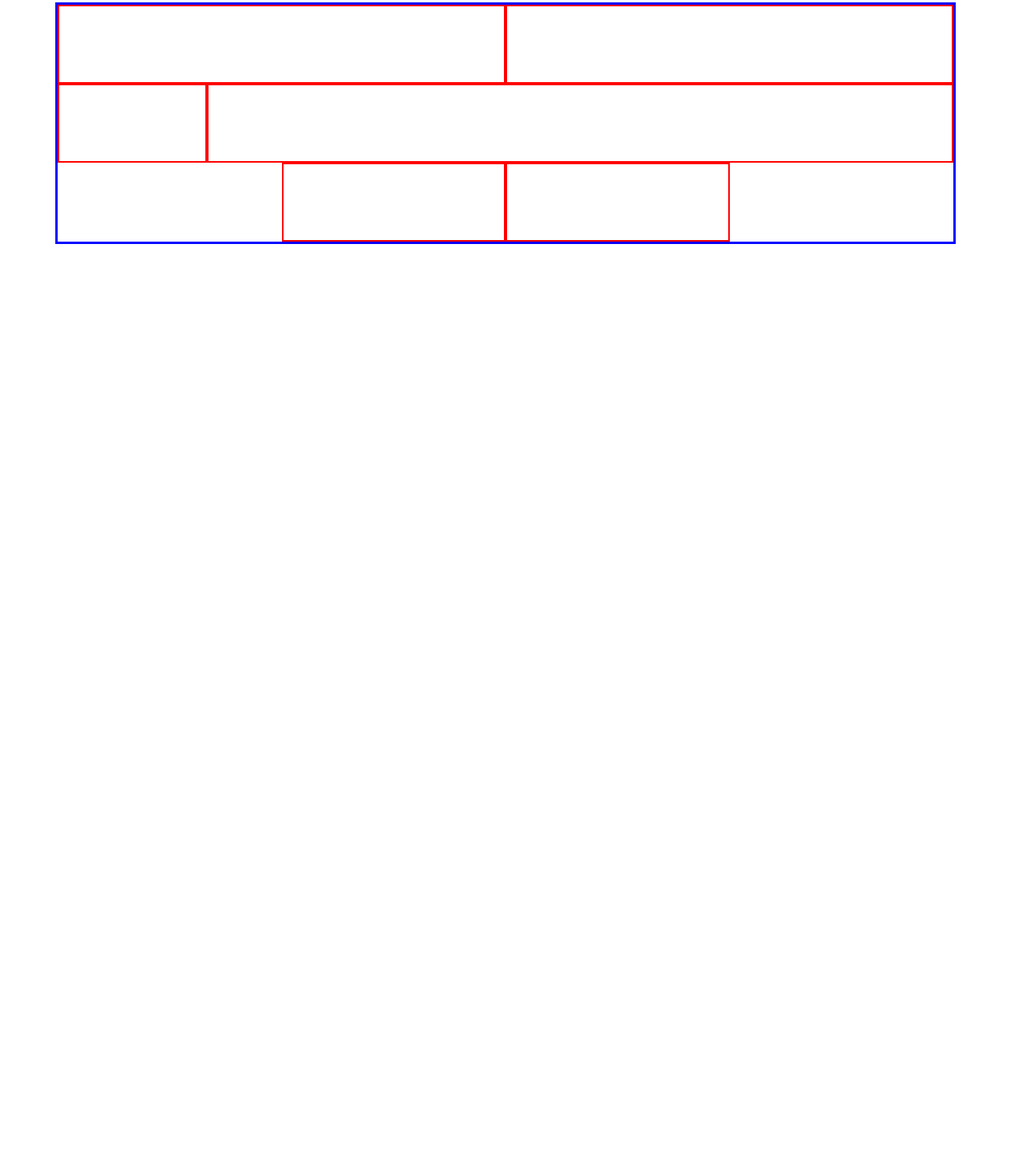
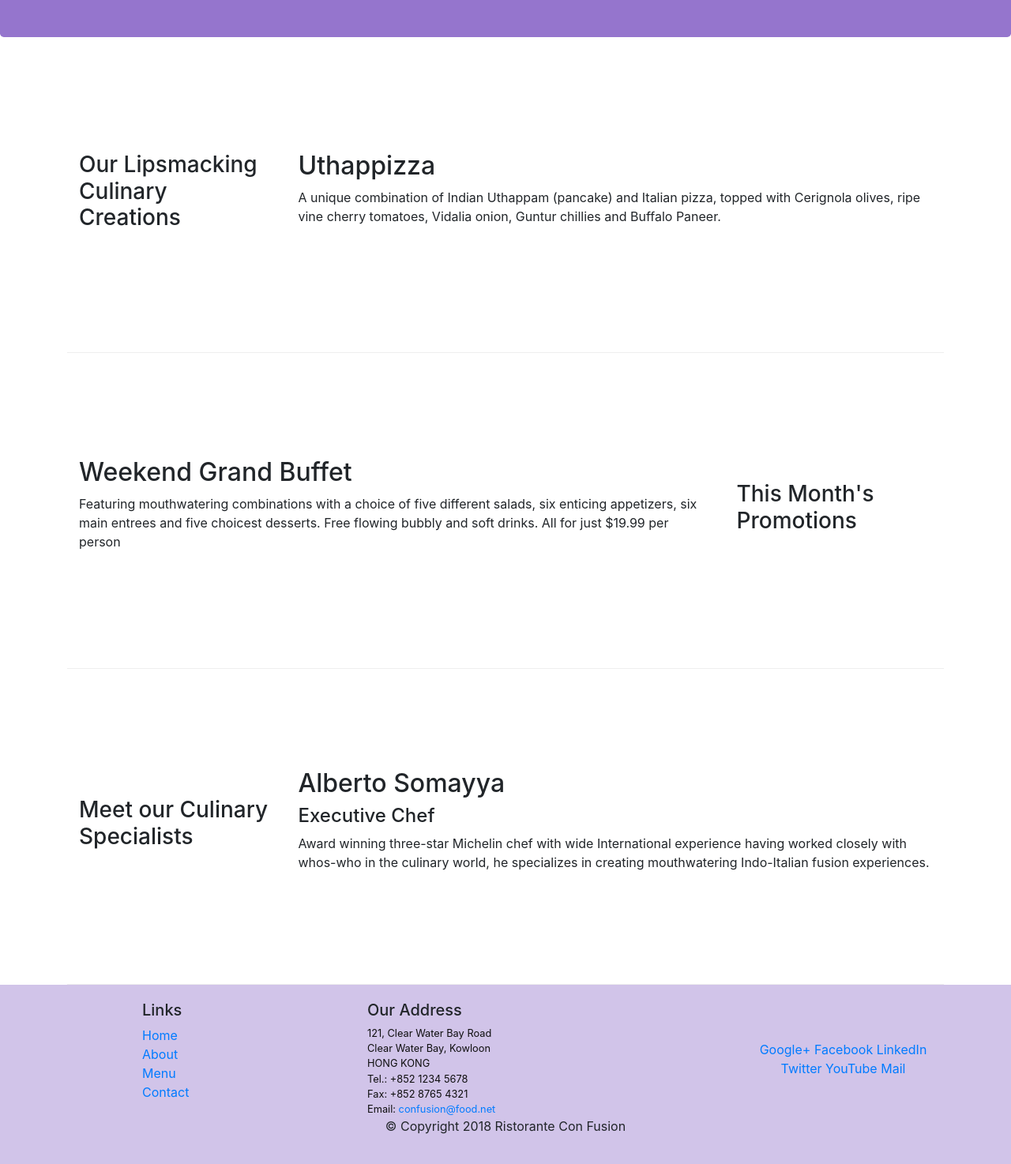
Before and after one commit to HusrevAkbas/bootstrap, a website: page index.html in a window 1280 px wide. Shown: the part 213-1687 px from the top of the page at 79% size. Before the commit the page ends 800 px from the top, so only its background shows below. Drawn offline with Linux system fonts and the light colour scheme.

Commit message:
css styles applied v.1.0.3

```diff
--- a/css/styles.css
+++ b/css/styles.css
@@ -1,7 +1,28 @@
-.coltest {
-  border: 2px solid red;
-  height: 100px;
+.row-header{
+  margin:0 auto;
+  padding: 0 auto;
 }
-.container {
-  border: 3px solid blue;
+
+.row-content{
+  margin: 0 auto;
+  padding:30px 0px;
+  border-bottom: 1px ridge;
+  min-height:400px;
 }
+
+footer {
+  background-color: #d1c4e9;
+  margin:0 auto;
+  padding: 20px 0 20px 0;
+}
+.jumbotron {
+  padding: 70px 30px;
+  margin: 0 auto;
+  background-color: #9575cd;
+  color:floralwhite;
+}
+.address {
+  font-size:80%;
+  margin: 0 auto;
+  color: #0f0f0f;
+}
--- a/index.html
+++ b/index.html
@@ -1,36 +1,105 @@
 <!DOCTYPE html>
 <html lang="en">
+
 <head>
-  <meta charset="UTF-8">
-  <meta name="viewport" content="width=device-width, initial-scale=1.0">
-  <meta http-equiv="X-UA-Compatible" content="ie=edge">
-
+    <title>Ristorante Con Fusion</title>
     <link rel="stylesheet" href="css/bootstrap.min.css">
     <link rel="stylesheet" href="css/styles.css">
-  <title>Full stack developement</title>
+    <meta name="viewport" content="width=device-width, initial-scale=1.0">
 </head>
+
 <body>
+
     <header class="jumbotron">
+        <div class="container">
             <div class="row">
-      <h1>CSS kursu denemesi</h1>
+                <div class="col-7">
+                    <h1>Ristorante con Fusion</h1>
+                    <p>We take inspiration from the World's best cuisines, and create a unique fusion experience. Our lipsmacking creations will tickle your culinary senses!</p>
+                </div>
+                <div class="col">  </div>
+            </div>
         </div>
     </header>
-  <div class="container">
-    <div class="row">
-      <div class="col-11 col-sm-6 coltest"></div>
-      <div class="col col-sm coltest"></div>
+
+    <div class="main container">
+        <div class="row row-content align-items-center">
+            <div class="col-12 col-md-3">
+                <h3>Our Lipsmacking Culinary Creations</h3>
             </div>
-    <div class="row">
-      <div class="col col-sm order-sm-last coltest"></div>
-      <div class="col-5 col-sm-2 order-sm-first coltest"></div>
-    </div>
-    <div class="row justify-content-center">
-      <div class="col-6 col-sm-3 coltest"></div>
-      <div class="col-6 col-sm-3 coltest"></div>
+            <div class="col">
+                <h2>Uthappizza</h2>
+                <p>A unique combination of Indian Uthappam (pancake) and Italian pizza, topped with Cerignola olives, ripe vine cherry tomatoes, Vidalia onion, Guntur chillies and Buffalo Paneer.</p>
             </div>
         </div>
 
 
-  <script src="/js/bootstrap.bundle.js" type="text/javascript" ></script>
+        <div class="row row-content align-items-center">
+            <div class="col-12 col-md-3">
+                <h3>This Month's Promotions</h3>
+            </div>
+            <div class="col order-md-first">
+                <h2>Weekend Grand Buffet</h2>
+                <p>Featuring mouthwatering combinations with a choice of five different salads, six enticing appetizers, six main entrees and five choicest desserts. Free flowing bubbly and soft drinks. All for just $19.99 per person </p>
+            </div>
+        </div>
+
+        <div class="row row-content align-items-center">
+            <div class="col-12 col-md-3">
+                <h3>Meet our Culinary Specialists</h3>
+            </div>
+            <div class="col">
+                <h2>Alberto Somayya</h2>
+                <h4>Executive Chef</h4>
+                <p>Award winning three-star Michelin chef with wide International experience having worked closely with whos-who in the culinary world, he specializes in creating mouthwatering Indo-Italian fusion experiences. </p>
+            </div>
+        </div>
+    </div>
+
+    <footer>
+        <div class="container">
+            <div class="row">
+                <div class="col-3 offset-1">
+                    <h5>Links</h5>
+                    <ul class="list-unstyled">
+                        <li><a href="#">Home</a></li>
+                        <li><a href="#">About</a></li>
+                        <li><a href="#">Menu</a></li>
+                        <li><a href="#">Contact</a></li>
+                    </ul>
+                </div>
+                <div class="col-5">
+                    <h5>Our Address</h5>
+                    <address class="address">
+		              121, Clear Water Bay Road<br>
+		              Clear Water Bay, Kowloon<br>
+		              HONG KONG<br>
+		              Tel.: +852 1234 5678<br>
+		              Fax: +852 8765 4321<br>
+		              Email: <a href="mailto:confusion@food.net">confusion@food.net</a>
+		           </address>
+                </div>
+                <div class="col align-self-center">
+                    <div class="text-center">
+                        <a href="http://google.com/+">Google+</a>
+                        <a href="http://www.facebook.com/profile.php?id=">Facebook</a>
+                        <a href="http://www.linkedin.com/in/">LinkedIn</a>
+                        <a href="http://twitter.com/">Twitter</a>
+                        <a href="http://youtube.com/">YouTube</a>
+                        <a href="mailto:">Mail</a>
+                    </div>
+                </div>
+           </div>
+           <div class="row justify-content-center">
+                <div class="col-auto">
+                    <p>© Copyright 2018 Ristorante Con Fusion</p>
+                </div>
+           </div>
+        </div>
+    </footer>
+<script src="js/bootstrap.bundle.js" type="text/javascript">
+
+</script>
 </body>
+
 </html>
```
Lines whose indentation alone changed are shown as unchanged.
